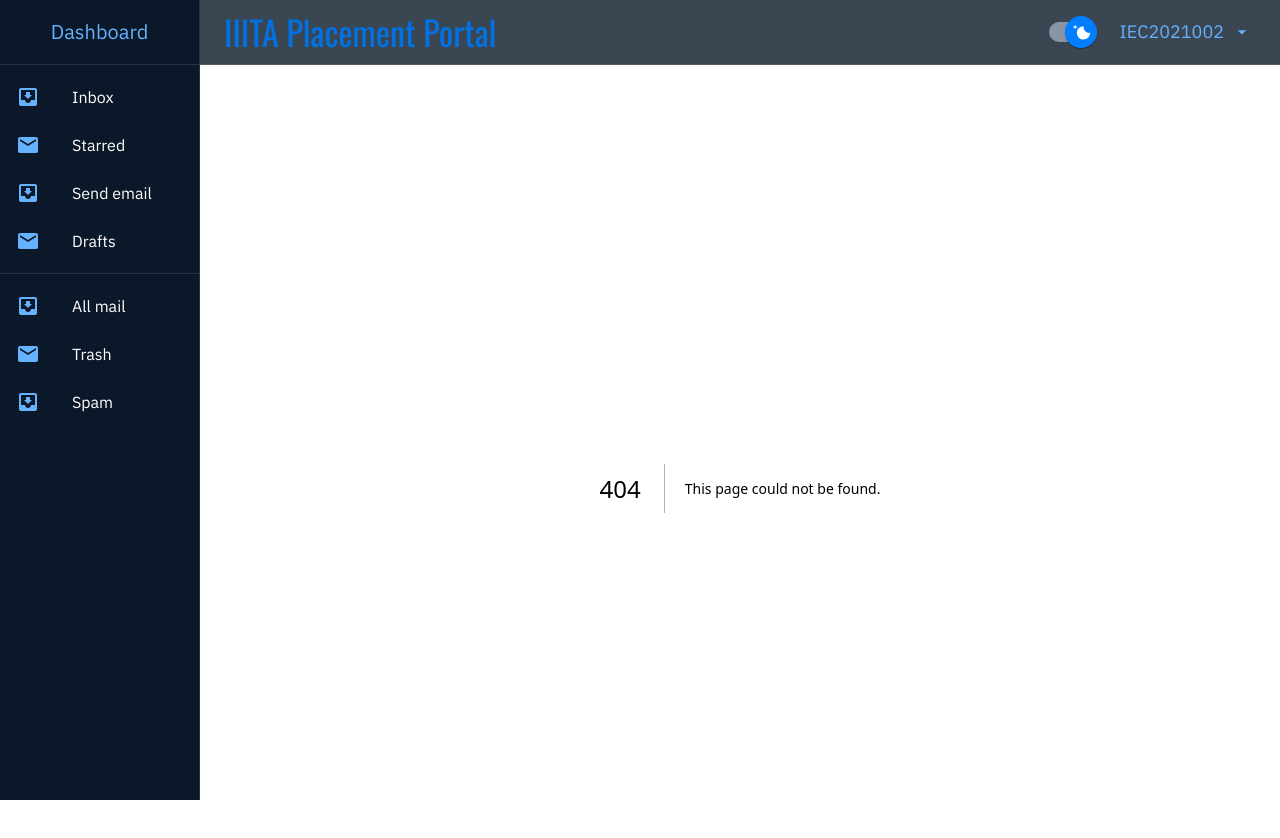
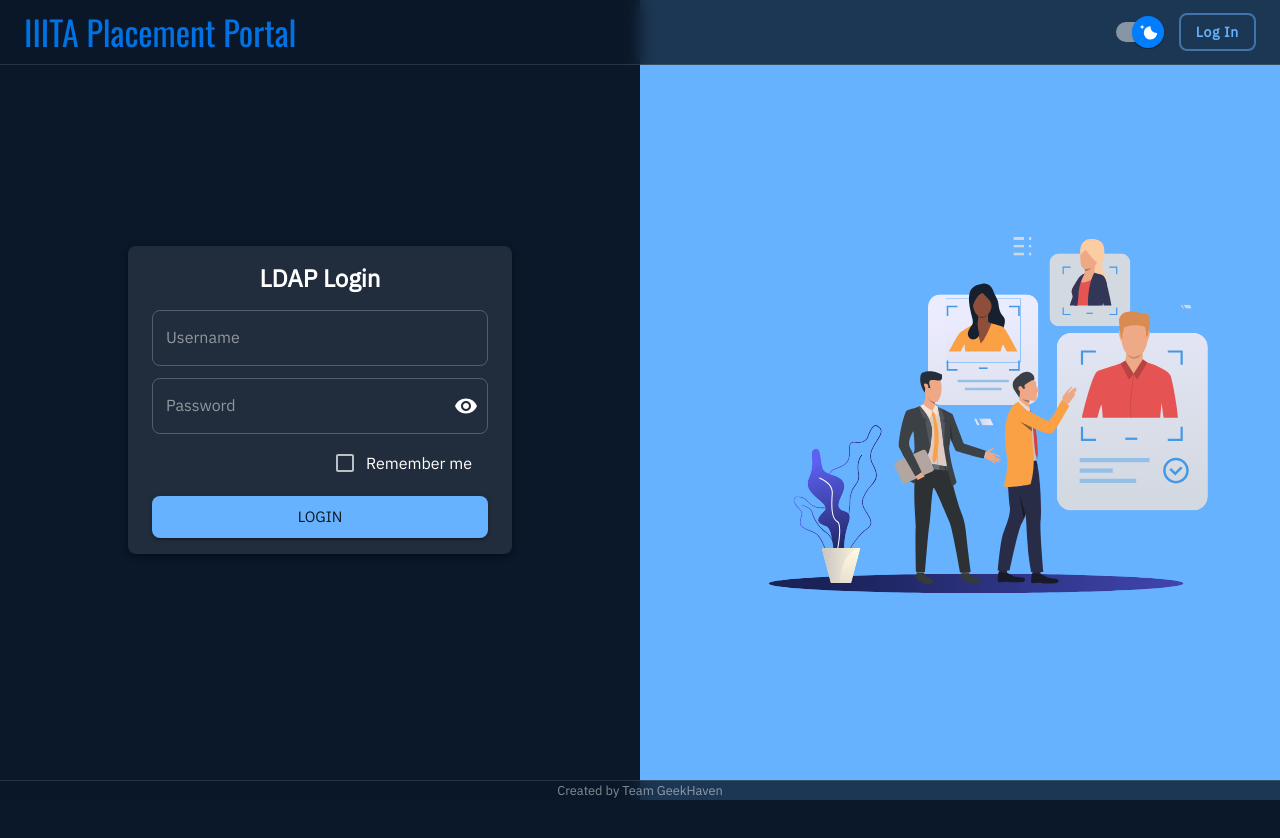
Before and after one commit to GeekHaven/PCell-Portal, a Next.js app in the folder client/: page /login in a window 1280 px wide. Before the commit this address had no page. Shown: the top 838 px of the page. After the commit the page ends 800 px from the top, so only its background shows below. Built offline with nearby package versions, Linux system fonts and the light colour scheme.

Commit message:
Minor changes

```diff
--- a/client/src/components/Navbar/index.js
+++ b/client/src/components/Navbar/index.js
@@ -9,9 +9,11 @@
   IconButton,
 } from '@mui/material';
 import { useContext, useState, useRef } from 'react';
+import { useRouter } from 'next/router';
 import ArrowDropDownIcon from '@mui/icons-material/ArrowDropDown';
 import MenuIcon from '@mui/icons-material/Menu';
 import { styled } from '@mui/material/styles';
+import AccountCircleIcon from '@mui/icons-material/AccountCircle';
 
 import ThemeContext from '@/contexts/theme.context';
 import ThemeSwitch from './ThemeSwitch';
@@ -19,6 +21,7 @@
 const drawerWidth = 200;
 
 export default function Navbar({ open, setOpen, noSidebarMargin }) {
+  let router = useRouter();
   let { theme, toggleTheme } = useContext(ThemeContext);
   let [menuOpen, setMenuOpen] = useState(false);
   let [sideMenuOpen, setSideMenuOpen] = useState(false);
@@ -40,52 +43,27 @@
       <Toolbar className={noSidebarMargin ? undefined : 'md:ml-[200px]'}>
         <Container
           maxWidth="xl"
-          className="flex flex-row md:justify-between px-0 items-center"
+          className="flex flex-row justify-between px-0 items-center"
         >
           {!noSidebarMargin && (
             <IconButton
               size="large"
-              aria-controls="menu-appbar"
-              aria-haspopup="true"
-              ref={sideMenuRef}
-              onClick={() => setOpen(!open)}
               color="primary"
               className="md:hidden mr-4"
+              onClick={() => setOpen(!open)}
             >
               <MenuIcon />
             </IconButton>
           )}
-          <Menu
-            anchorEl={sideMenuRef.current}
-            open={sideMenuOpen}
-            onClose={() => setSideMenuOpen(false)}
-            anchorOrigin={{
-              vertical: 'bottom',
-              horizontal: 'left',
-            }}
-            transformOrigin={{
-              vertical: 'top',
-              horizontal: 'left',
-            }}
-          >
-            <MenuItem>
-              Theme
-              <ThemeSwitch
-                sx={{ ml: 1 }}
-                small
-                checked={theme.palette.mode === 'dark'}
-                onClick={toggleTheme}
-              />
-            </MenuItem>
-            <MenuItem onClick={() => setSideMenuOpen(false)}>
-              My Profile
-            </MenuItem>
-          </Menu>
+
           <Typography
             variant="h5"
             fontFamily={'"Oswald", sans-serif;'}
             color="title"
-            className="justify-self-center md:justify-self-start block md:hidden"
+            className="justify-self-center md:justify-self-start block md:hidden cursor-pointer"
+            onClick={() => {
+              router.push('/');
+            }}
           >
             IIITA Placement Portal
           </Typography>
@@ -93,7 +71,10 @@
             variant="h4"
             fontFamily={'"Oswald", sans-serif;'}
             color="title"
-            className="justify-self-center md:justify-self-start hidden md:block"
+            className="justify-self-center md:justify-self-start hidden md:block cursor-pointer"
+            onClick={() => {
+              router.push('/');
+            }}
           >
             IIITA Placement Portal
           </Typography>
@@ -102,13 +83,16 @@
               checked={theme.palette.mode === 'dark'}
               onClick={toggleTheme}
             />
-            {/* <Button
-            variant="outlined"
-            className="normal-case font-semibold tracking-wider border-2"
-          >
-            Log In
-          </Button> */}
-            <>
+            <Button
+              variant="outlined"
+              className="normal-case font-semibold tracking-wider border-2"
+              onClick={() => {
+                router.push('/login');
+              }}
+            >
+              Log In
+            </Button>
+            {/* <>
               <Button
                 color="primary"
                 className="text-lg"
@@ -139,8 +123,45 @@
                 </MenuItem>
                 <MenuItem onClick={() => setMenuOpen(false)}>Logout</MenuItem>
               </Menu>
-            </>
+            </> */}
           </div>
+          <IconButton
+            size="large"
+            color="primary"
+            aria-controls="menu-appbar"
+            aria-haspopup="true"
+            ref={sideMenuRef}
+            onClick={() => setSideMenuOpen(!sideMenuOpen)}
+            className="md:hidden"
+          >
+            <AccountCircleIcon />
+          </IconButton>
+          <Menu
+            anchorEl={sideMenuRef.current}
+            open={sideMenuOpen}
+            onClose={() => setSideMenuOpen(false)}
+            anchorOrigin={{
+              vertical: 'bottom',
+              horizontal: 'left',
+            }}
+            transformOrigin={{
+              vertical: 'top',
+              horizontal: 'left',
+            }}
+          >
+            <MenuItem>
+              Theme
+              <ThemeSwitch
+                sx={{ ml: 1 }}
+                small
+                checked={theme.palette.mode === 'dark'}
+                onClick={toggleTheme}
+              />
+            </MenuItem>
+            <MenuItem onClick={() => setSideMenuOpen(false)}>
+              My Profile
+            </MenuItem>
+          </Menu>
         </Container>
       </Toolbar>
     </AppBar>
--- a/client/src/pages/_app.js
+++ b/client/src/pages/_app.js
@@ -68,7 +68,9 @@
                   className: 'w-full md:ml-[200px]',
                 },
                 <>
-                  {!Component.hideNavbar && <DrawerHeader />}
+                  {!Component.isFullWidth && !Component.hideNavbar && (
+                    <DrawerHeader />
+                  )}
                   <Component {...pageProps} />
                 </>
               )}
--- a/client/src/pages/index.js
+++ b/client/src/pages/index.js
@@ -1,10 +1,12 @@
 import Image from 'next/image';
 import { Typography, Container, Button } from '@mui/material';
 import ArrowRightAltIcon from '@mui/icons-material/ArrowRightAlt';
+import { useRouter } from 'next/router';
 
 import vector from '@/assets/vectors/home.svg';
 
 export default function Home() {
+  let router = useRouter();
   return (
     <>
       <div
@@ -30,9 +32,10 @@
           backdropFilter: 'blur(8vmax)',
         }}
       ></div>
+      <div className="flex flex-col w-full h-screen overflow-hidden">
         <Container
           maxWidth="xl"
-        className="flex h-screen items-center justify-center"
+          className="z-10 flex flex-grow items-center justify-center"
         >
           <div
             className="z-10 relative w-full flex-grow flex flex-col-reverse gap-12 md:gap-0 md:grid"
@@ -60,6 +63,7 @@
                 variant="contained"
                 className="mx-auto md:mx-0  md:w-fit flex items-center"
                 endIcon={<ArrowRightAltIcon />}
+                onClick={() => router.push('/login')}
               >
                 Get Started
               </Button>
@@ -67,6 +71,22 @@
             <Image src={vector} className="m-auto" />
           </div>
         </Container>
+        <Container
+          className="z-10 w-full h-5"
+          maxWidth="3xl"
+          sx={{
+            borderTop: '1px solid',
+            borderColor: 'divider',
+            textAlign: 'center',
+            color: 'text.disabled',
+            fontSize: '0.8rem',
+            backgroundColor: 'bgclear',
+            backdropFilter: 'blur(10px)',
+          }}
+        >
+          Created by Team GeekHaven
+        </Container>
+      </div>
     </>
   );
 }
--- /dev/null
+++ b/client/src/pages/login.js
@@ -0,0 +1,140 @@
+import Image from 'next/image';
+import {
+  Container,
+  Paper,
+  IconButton,
+  InputAdornment,
+  Typography,
+  FormControl,
+  OutlinedInput,
+  FormControlLabel,
+  Checkbox,
+  Button,
+} from '@mui/material';
+import { useState } from 'react';
+import Visibility from '@mui/icons-material/Visibility';
+import VisibilityOff from '@mui/icons-material/VisibilityOff';
+
+import vector from '@/assets/vectors/login.svg';
+
+export default function Login() {
+  const [showPassword, setShowPassword] = useState(false);
+  const [username, setUsername] = useState('');
+  const [password, setPassword] = useState('');
+  const [remember, setRemember] = useState(false);
+
+  const [usernameError, setUsernameError] = useState(false);
+  const [passwordError, setPasswordError] = useState(false);
+
+  const handleClickShowPassword = () => setShowPassword((show) => !show);
+
+  const handleMouseDownPassword = (event) => {
+    event.preventDefault();
+  };
+
+  const handleSubmit = (e) => {
+    e.preventDefault();
+    console.log(username, password);
+  };
+  return (
+    <div className="w-full h-screen grid grid-cols-1 md:grid-cols-2">
+      <Container className="flex flex-col justify-center items-center">
+        <Paper
+          component="form"
+          className="flex flex-col w-full max-w-sm px-6 py-4"
+          elevation={4}
+          onSubmit={handleSubmit}
+        >
+          <Typography
+            variant="h5"
+            className="w-full text-center font-semibold mb-2"
+          >
+            LDAP Login
+          </Typography>
+          <FormControl margin="dense" error={usernameError} required>
+            <OutlinedInput
+              placeholder="Username"
+              value={username}
+              onChange={(e) => {
+                setUsername(e.target.value);
+                if (e.target.value.length === 0) setUsernameError(true);
+                else setUsernameError(false);
+              }}
+              fullWidth
+              autoComplete="username"
+            />
+          </FormControl>
+
+          <FormControl margin="dense" error={passwordError} required>
+            <OutlinedInput
+              placeholder="Password"
+              value={password}
+              onChange={(e) => {
+                setPassword(e.target.value);
+                if (e.target.value.length === 0) setPasswordError(true);
+                else setPasswordError(false);
+              }}
+              fullWidth
+              autoComplete="current-password"
+              type={showPassword ? 'text' : 'password'}
+              endAdornment={
+                <InputAdornment position="end">
+                  <IconButton
+                    aria-label="toggle password visibility"
+                    onClick={handleClickShowPassword}
+                    onMouseDown={handleMouseDownPassword}
+                    edge="end"
+                  >
+                    {showPassword ? <VisibilityOff /> : <Visibility />}
+                  </IconButton>
+                </InputAdornment>
+              }
+            />
+          </FormControl>
+
+          <FormControlLabel
+            control={<Checkbox />}
+            label="Remember me"
+            className="self-end my-1"
+            checked={remember}
+            onChange={(e) => setRemember(e.target.checked)}
+          />
+
+          <Button
+            type="submit"
+            variant="contained"
+            color="primary"
+            className="mt-2"
+            fullWidth
+            size="large"
+          >
+            Login
+          </Button>
+        </Paper>
+      </Container>
+      <Container
+        className="hidden md:flex flex-col justify-center items-center"
+        sx={{ bgcolor: 'primary.main' }}
+      >
+        <Image src={vector} alt="Login" />
+      </Container>
+      <Container
+        className="absolute w-full bottom-0"
+        maxWidth="3xl"
+        sx={{
+          borderTop: '1px solid',
+          borderColor: 'divider',
+          textAlign: 'center',
+          color: 'text.disabled',
+          fontSize: '0.8rem',
+          backgroundColor: 'bgclear',
+          backdropFilter: 'blur(10px)',
+        }}
+      >
+        Created by Team GeekHaven
+      </Container>
+    </div>
+  );
+}
+Login.hideDrawer = true;
+Login.isFullWidth = true;
```
Also changed, not shown: client/src/assets/vectors/home.svg, client/src/assets/vectors/login.svg (added). Lines whose indentation alone changed are shown as unchanged.
